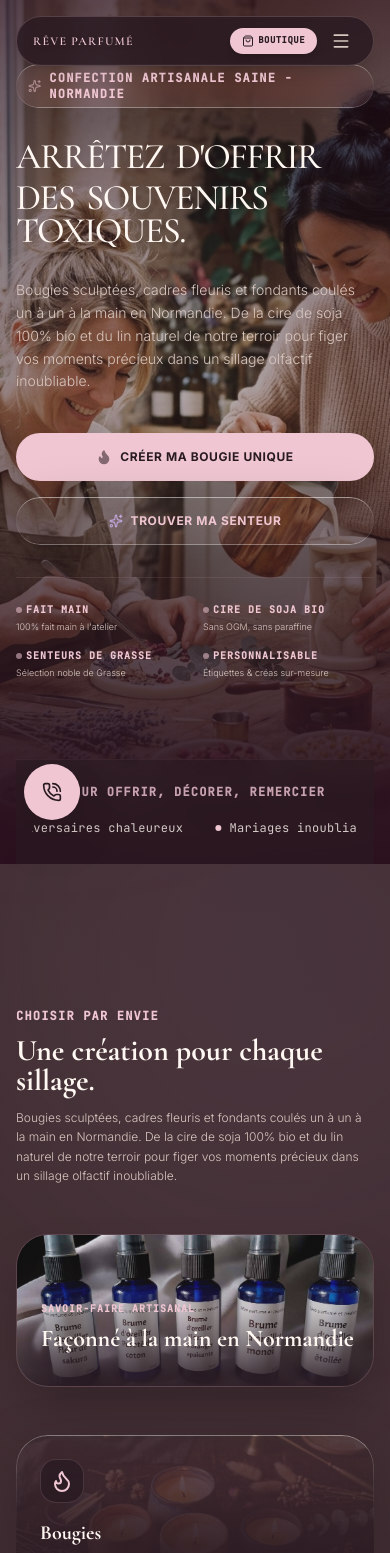
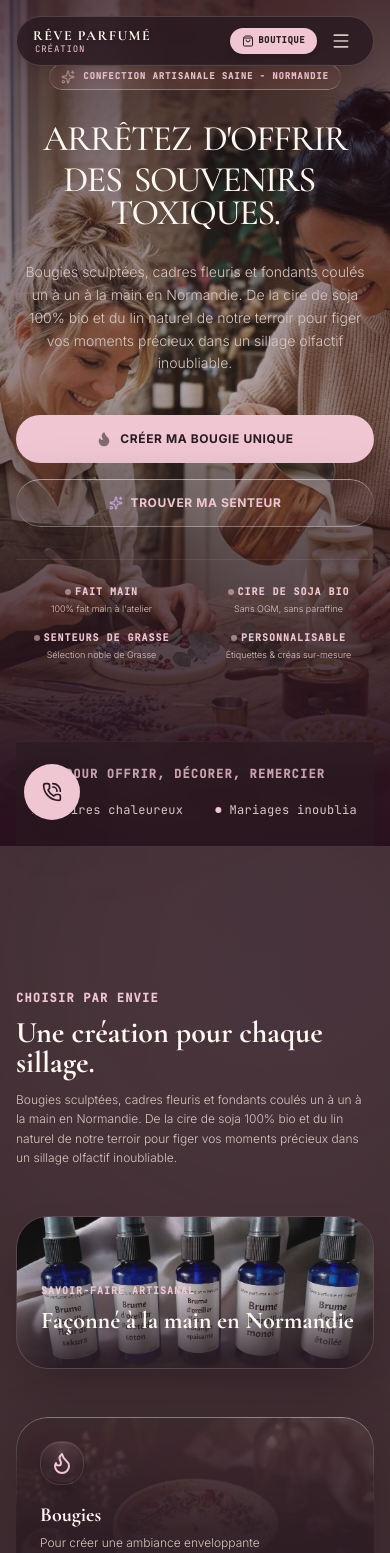
Before and after one commit to Creativityliberty/R-veParfum-cr-ations, a React (Vite) app: page / in a window 390 px wide. Shown: the top 1553 px of the page. Built offline with nearby package versions, Linux system fonts and the light colour scheme.

Commit message:
style: Résolution des débordements mobile, centrage complet, lueur 3D des icônes et remplacement des images par de vrais produits

```diff
--- a/src/components/AnimatedHeadline.tsx
+++ b/src/components/AnimatedHeadline.tsx
@@ -11,13 +11,13 @@ export default function AnimatedHeadline() {
 
   return (
     <h1
-      className="text-4xl sm:text-6xl lg:text-7xl xl:text-8xl font-serif font-black tracking-tight text-brand-cream leading-[0.92] text-left uppercase"
+      className="text-4xl sm:text-6xl lg:text-7xl xl:text-8xl font-serif font-black tracking-tight text-brand-cream leading-[0.92] text-center lg:text-left uppercase"
       style={{ letterSpacing: "-0.04em" }}
     >
       {headlineLines.map((line, lineIndex) => {
         const words = line.split(' ');
         return (
-          <div key={lineIndex} className="block overflow-hidden pb-2 last:pb-0">
+          <div key={lineIndex} className="flex flex-wrap justify-center lg:justify-start overflow-hidden pb-2 last:pb-0">
             {words.map((word, wordIndex) => {
               wordCounter++;
               const isHighlighted = homePageConfig.hero.highlightedWords.includes(
--- a/src/components/Header.tsx
+++ b/src/components/Header.tsx
@@ -48,10 +48,13 @@ export default function Header({ currentTab, setCurrentTab, openScentQuiz, openS
           {/* Brand Logo & Name */}
           <button
             onClick={() => handleTabClick('accueil')}
-            className="flex items-center gap-2 group cursor-pointer text-left focus:outline-none"
+            className="flex flex-col gap-0.5 group cursor-pointer text-left focus:outline-none"
           >
-            <span className="text-xs sm:text-sm md:text-base lg:text-lg font-serif font-semibold tracking-widest uppercase text-brand-pink drop-shadow-sm group-hover:text-amber-100 transition-colors whitespace-nowrap">
-              RÊVE PARFUMÉ<span className="hidden sm:inline font-light italic tracking-normal text-brand-purple lowercase ml-1">création</span>
+            <span className="text-sm sm:text-base md:text-lg font-serif font-black tracking-widest uppercase text-brand-cream drop-shadow-sm group-hover:text-brand-pink transition-colors whitespace-nowrap leading-none">
+              RÊVE PARFUMÉ
+            </span>
+            <span className="text-[9px] font-mono tracking-widest text-brand-pink uppercase leading-none pl-0.5 block">
+              création
             </span>
           </button>
 
--- a/src/components/HomePage.tsx
+++ b/src/components/HomePage.tsx
@@ -148,11 +148,11 @@ export default function HomePage({
         <div className="max-w-7xl mx-auto w-full relative z-20 pt-16 md:pt-24 pb-12">
           <div className="grid grid-cols-1 lg:grid-cols-12 gap-12 items-center">
             {/* Left Content Side */}
-            <div className="lg:col-span-7 space-y-8 text-left">
+            <div className="lg:col-span-7 space-y-8 text-center lg:text-left flex flex-col items-center lg:items-start">
               {/* Premium Glow Eyebrow */}
               <motion.div
                 {...motionPresets.fadeBlurUp(0.1)}
-                className="inline-flex items-center gap-2 px-3 py-1.5 rounded-full liquid-glass border border-brand-pink/20 text-brand-pink text-xs font-mono uppercase tracking-widest font-extrabold"
+                className="inline-flex items-center gap-2 px-3 py-1.5 rounded-full liquid-glass border border-brand-pink/20 text-brand-pink text-[9px] sm:text-xs font-mono uppercase tracking-widest font-extrabold"
               >
                 <Sparkles className="w-3.5 h-3.5 animate-pulse text-brand-pink" />
                 {homePageConfig.hero.eyebrow}
@@ -164,7 +164,7 @@ export default function HomePage({
               {/* Description */}
               <motion.p
                 {...motionPresets.fadeBlurUp(0.4)}
-                className="text-sm md:text-base text-brand-text-muted leading-relaxed max-w-xl font-light"
+                className="text-sm md:text-base text-brand-text-muted leading-relaxed max-w-xl font-light mx-auto lg:mx-0"
               >
                 {homePageConfig.hero.subtitle}
               </motion.p>
@@ -172,13 +172,13 @@ export default function HomePage({
               {/* Responsive Elegant CTAs button rows with subtle gloss overlays (Nocturnal glow) */}
               <motion.div
                 {...motionPresets.fadeBlurUp(0.55)}
-                className="flex flex-col sm:flex-row gap-4 pt-2"
+                className="flex flex-col sm:flex-row gap-4 pt-2 w-full justify-center lg:justify-start"
               >
                 <button
                   onClick={() =>
                     navigateTo(homePageConfig.hero.primaryCta.target)
                   }
-                  className="px-8 py-4 bg-brand-pink text-brand-bg font-black text-xs tracking-wider uppercase rounded-full hover:bg-brand-pink-hover transition-all flex items-center justify-center gap-2 shadow-2xl hover:-translate-y-0.5 cursor-pointer"
+                  className="w-full sm:w-auto px-8 py-4 bg-brand-pink text-brand-bg font-black text-xs tracking-wider uppercase rounded-full hover:bg-brand-pink-hover transition-all flex items-center justify-center gap-2 shadow-2xl hover:-translate-y-0.5 cursor-pointer"
                 >
                   <Flame className="w-4 h-4 text-brand-bg fill-brand-bg animate-pulse" />
                   {homePageConfig.hero.primaryCta.label}
@@ -188,7 +188,7 @@ export default function HomePage({
                   onClick={() =>
                     navigateTo(homePageConfig.hero.secondaryCta.target)
                   }
-                  className="px-8 py-4 rounded-full liquid-glass text-brand-pink hover:bg-white/5 border border-brand-pink/15 transition-all text-xs font-bold tracking-wider uppercase flex items-center justify-center gap-2 cursor-pointer hover:-translate-y-0.5"
+                  className="w-full sm:w-auto px-8 py-4 rounded-full liquid-glass text-brand-pink hover:bg-white/5 border border-brand-pink/15 transition-all text-xs font-bold tracking-wider uppercase flex items-center justify-center gap-2 cursor-pointer hover:-translate-y-0.5"
                 >
                   <Sparkles className="w-3.5 h-3.5 text-brand-purple" />
                   {homePageConfig.hero.secondaryCta.label}
@@ -198,11 +198,11 @@ export default function HomePage({
               {/* Horizontal Trust Markers */}
               <motion.div
                 {...motionPresets.fadeBlurUp(0.7)}
-                className="pt-6 grid grid-cols-2 sm:grid-cols-4 gap-4 border-t border-brand-pink/10 max-w-xl"
+                className="pt-6 grid grid-cols-2 sm:grid-cols-4 gap-4 border-t border-brand-pink/10 w-full max-w-xl text-center lg:text-left justify-items-center lg:justify-items-start"
               >
                 {homePageConfig.hero.trustBadges.map((badge, idx) => (
                   <div key={idx} className="space-y-1">
-                    <span className="text-[10px] font-mono font-bold text-brand-pink uppercase tracking-widest flex items-center gap-1">
+                    <span className="text-[10px] font-mono font-bold text-brand-pink uppercase tracking-widest flex items-center gap-1 justify-center lg:justify-start">
                       <span className="w-1.5 h-1.5 rounded-full bg-brand-pink inline-block animate-pulse" />
                       {badge}
                     </span>
@@ -393,7 +393,7 @@ export default function HomePage({
                 </div>
 
                 <div className="space-y-4 relative z-10">
-                  <div className="w-11 h-11 rounded-2xl bg-brand-bg/80 border border-brand-pink/15 flex items-center justify-center group-hover:bg-brand-pink group-hover:text-brand-bg transition-colors">
+                  <div className="w-11 h-11 glowing-icon-capsule group-hover:text-brand-pink transition-colors">
                     {getIcon(cat.icon)}
                   </div>
                   <div>
--- a/src/components/ShopPage.tsx
+++ b/src/components/ShopPage.tsx
@@ -371,13 +371,13 @@ export default function ShopPage({
             </div>
 
             {/* Right: Quick actions for dropdowns and mobile filter trigger */}
-            <div className="flex items-center gap-2 justify-end w-full lg:w-auto">
+            <div className="grid grid-cols-2 gap-2 w-full lg:flex lg:items-center lg:gap-2 lg:justify-end lg:w-auto">
               {/* Sort Dropdown */}
-              <div className="relative">
+              <div className="relative w-full lg:w-auto">
                 <select
                   value={sortBy}
                   onChange={(e) => setSortBy(e.target.value)}
-                  className="appearance-none pr-8 pl-4 py-2.5 bg-brand-bg/60 border border-brand-pink/10 rounded-full text-xs text-brand-cream font-mono cursor-pointer focus:outline-none focus:border-brand-pink/30 hover:border-brand-pink/20 transition-colors"
+                  className="w-full appearance-none pr-8 pl-4 py-2.5 bg-brand-bg/60 border border-brand-pink/10 rounded-full text-xs text-brand-cream font-mono cursor-pointer focus:outline-none focus:border-brand-pink/30 hover:border-brand-pink/20 transition-colors"
                 >
                   {shopPageConfig.filters.sortOptions.map((opt) => (
                     <option
@@ -395,7 +395,7 @@ export default function ShopPage({
               {/* Mobile filter panel button */}
               <button
                 onClick={() => setIsMobileFiltersOpen(true)}
-                className="px-4 py-2.5 rounded-full bg-brand-bg/60 border border-brand-pink/10 hover:border-brand-pink/30 hover:text-brand-cream text-xs text-brand-pink font-mono tracking-wider uppercase flex items-center gap-1.5 cursor-pointer"
+                className="w-full justify-center lg:w-auto px-4 py-2.5 rounded-full bg-brand-bg/60 border border-brand-pink/10 hover:border-brand-pink/30 hover:text-brand-cream text-xs text-brand-pink font-mono tracking-wider uppercase flex items-center gap-1.5 cursor-pointer"
               >
                 <SlidersHorizontal className="w-3.5 h-3.5 text-brand-pink" />
                 Filtres
--- a/src/config/homePageConfig.ts
+++ b/src/config/homePageConfig.ts
@@ -3,6 +3,7 @@ import coffretImg from '../assets/images/products/coffret_cadeau_luxe.png';
 import fondantsImg from '../assets/images/products/fondants_parfumes.png';
 import atelierCoulageImg from '../assets/images/atelier/atelier_bougie_coulage.png';
 import produitsMix1 from '../assets/images/products/produits_mix_1.jpeg';
+import bouquetCompagnon1 from '../assets/images/products/bouquet_compagnon_1.jpeg';
 import atelierCreatricesHero from '../assets/images/atelier/atelier_creatrices_hero.png';
 import categoryBougiesImg from '../assets/images/categories/category_bougies.png';
 import categoryFondantsImg from '../assets/images/categories/category_fondants.png';
@@ -145,10 +146,10 @@ export const homePageConfig = {
   },
 
   categories: [
-    { label: "Bougies", description: "Pour créer une ambiance enveloppante", icon: "Flame", target: "shop?category=bougies", image: categoryBougiesImg },
-    { label: "Fondants", description: "Pour changer de parfum au gré des envies", icon: "Sparkles", target: "shop?category=fondants", image: categoryFondantsImg },
-    { label: "Bouquets", description: "Un objet décoratif qui parfume délicatement", icon: "Flower2", target: "shop?category=bouquets", image: categoryBouquetsImg },
-    { label: "Cadeaux", description: "Des coffrets doux et personnalisables", icon: "Gift", target: "shop?category=coffrets", image: categoryCadeauxImg }
+    { label: "Bougies", description: "Pour créer une ambiance enveloppante", icon: "Flame", target: "shop?category=bougies", image: bougiePotImg },
+    { label: "Fondants", description: "Pour changer de parfum au gré des envies", icon: "Sparkles", target: "shop?category=fondants", image: fondantsImg },
+    { label: "Bouquets", description: "Un objet décoratif qui parfume délicatement", icon: "Flower2", target: "shop?category=bouquets", image: bouquetCompagnon1 },
+    { label: "Cadeaux", description: "Des coffrets doux et personnalisables", icon: "Gift", target: "shop?category=coffrets", image: coffretImg }
   ],
 
   featuredProducts: [
@@ -164,7 +165,7 @@ export const homePageConfig = {
       name: "Bouquet de tiges de rotin",
       tag: "Décoratif",
       description: "Une pièce parfumée qui habille une pièce autant qu’elle l’embaume.",
-      image: fondantsImg,
+      image: bouquetCompagnon1,
       target: "shop",
       priceText: "À partir de 24,00 €"
     },
--- a/src/config/shopPageConfig.ts
+++ b/src/config/shopPageConfig.ts
@@ -89,10 +89,10 @@ export const shopPageConfig = {
       { id: "Détente", label: "Détente & Soin", icon: "Compass" },
     ],
     sortOptions: [
-      { id: "featured", label: "Sélection de Mélanie & Christelle" },
-      { id: "priceAsc", label: "Tarif : croissant" },
-      { id: "priceDesc", label: "Tarif : décroissant" },
-      { id: "rating", label: "Les mieux notés" },
+      { id: "featured", label: "Sélection Atelier" },
+      { id: "priceAsc", label: "Prix : croissant" },
+      { id: "priceDesc", label: "Prix : décroissant" },
+      { id: "rating", label: "Mieux notés" },
     ],
   },
 
--- a/src/index.css
+++ b/src/index.css
@@ -181,3 +181,54 @@ body {
 .scroll-to-top {
   transition: opacity 0.3s ease, transform 0.3s ease;
 }
+
+/* Volumetric and Glowing Icon Capsules */
+.glowing-icon-capsule {
+  position: relative;
+  display: flex;
+  align-items: center;
+  justify-content: center;
+  border-radius: 1.25rem;
+  background: radial-gradient(135deg, rgba(255, 255, 255, 0.08) 0%, rgba(255, 255, 255, 0.02) 100%);
+  border: 1px solid rgba(239, 198, 210, 0.15); /* brand-pink/15 */
+  box-shadow:
+    0 8px 24px -8px rgba(0, 0, 0, 0.6),
+    inset 0 1px 1px rgba(255, 255, 255, 0.12),
+    inset 0 -1px 1px rgba(0, 0, 0, 0.3);
+  transition: all 0.3s cubic-bezier(0.4, 0, 0.2, 1);
+  overflow: hidden;
+}
+
+.glowing-icon-capsule::before {
+  content: '';
+  position: absolute;
+  inset: 0;
+  background: radial-gradient(circle at 50% 0%, rgba(239, 198, 210, 0.2) 0%, transparent 60%);
+  opacity: 0.8;
+  transition: opacity 0.3s ease;
+  pointer-events: none;
+}
+
+.glowing-icon-capsule::after {
+  content: '';
+  position: absolute;
+  inset: -20%;
+  background: radial-gradient(circle, rgba(239, 198, 210, 0.12) 0%, transparent 60%);
+  filter: blur(8px);
+  opacity: 0;
+  transition: all 0.4s ease;
+  pointer-events: none;
+}
+
+.glowing-icon-capsule:hover {
+  transform: translateY(-2px);
+  border-color: rgba(239, 198, 210, 0.35);
+  box-shadow:
+    0 12px 30px -6px rgba(239, 198, 210, 0.12),
+    0 0 12px rgba(239, 198, 210, 0.08),
+    inset 0 1px 2px rgba(255, 255, 255, 0.18);
+}
+
+.glowing-icon-capsule:hover::after {
+  opacity: 1;
+}
```
